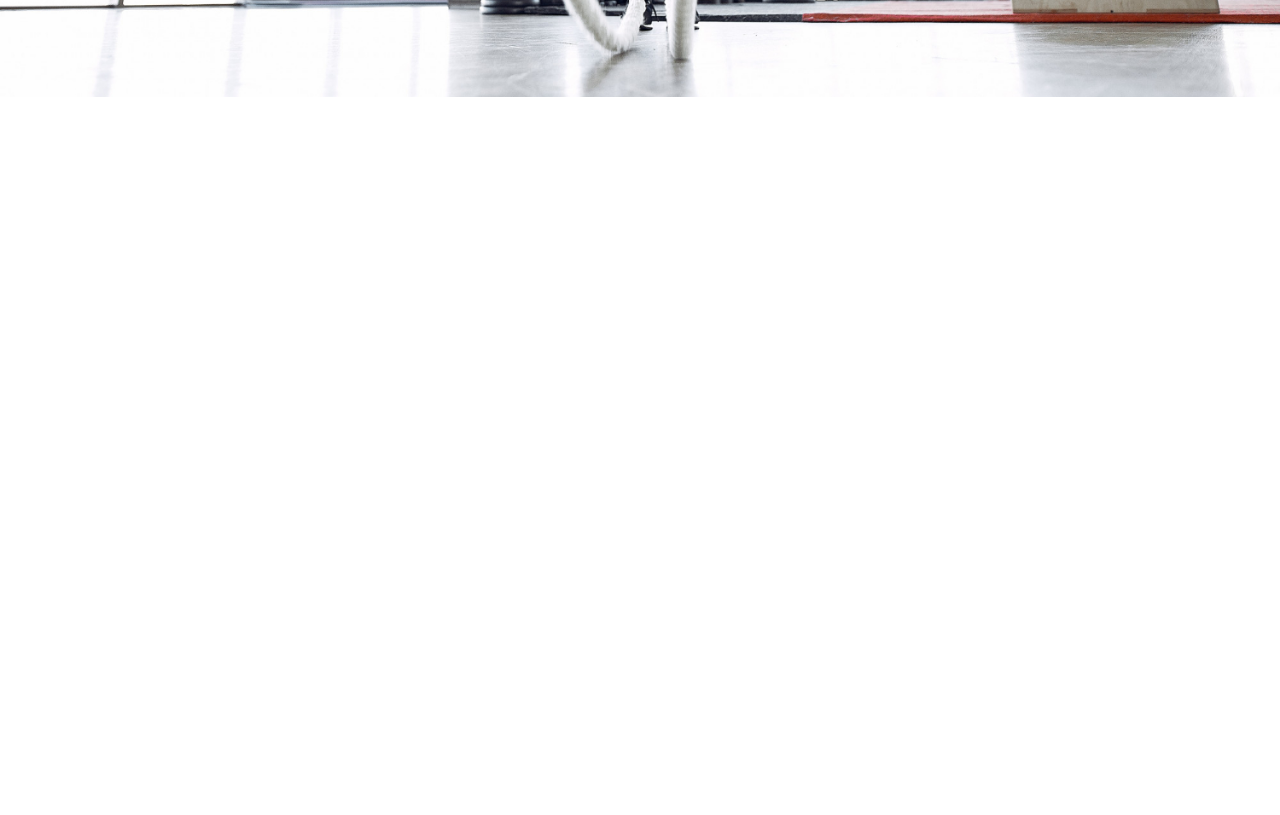
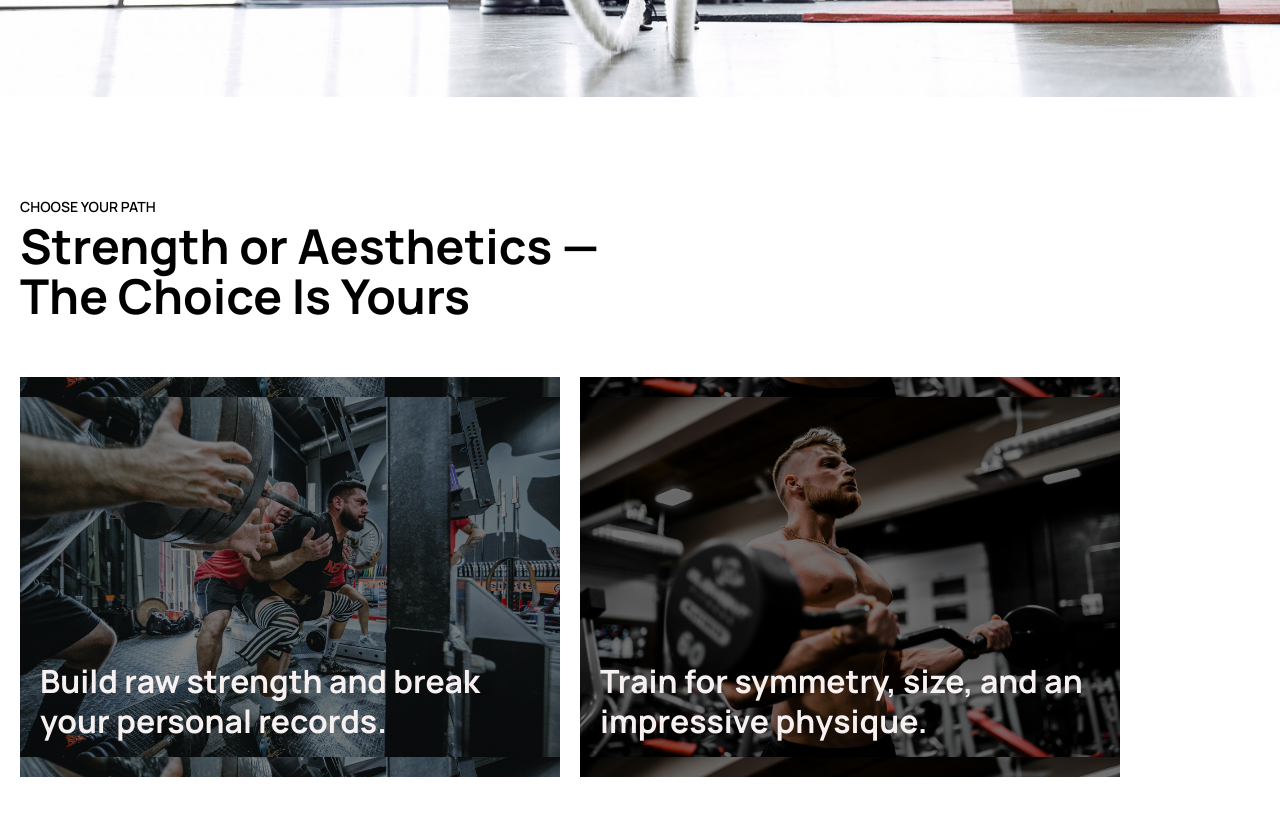
Before and after one commit to gregustomas/Learning-HTML-CSS-JS, a plain HTML site: page Gym/index.html in a window 1280 px wide. Shown: the part 623-1438 px from the top of the page. Before the commit the page ends 800 px from the top, so only its background shows below. Drawn offline with Linux system fonts and the light colour scheme.

Commit message:
Přidal jsem kickstart sekci

```diff
--- a/Gym/index.html
+++ b/Gym/index.html
@@ -33,11 +33,32 @@
      <section class="hero">
         <div class="text-container">
             <h4>Unlock your limits</h4>
-            <h1>MAKE YOUR BODY FIT & PERFECT</h1>
+            <h2>MAKE YOUR BODY FIT & PERFECT</h2>
             <a href="#" class="cta">See more!</a>
         </div>
      </section>
 
+     <!-- kickstart -->
+     <section class="kickstart">
+        <div class="text-container">
+        <h4>Choose Your Path</h4>
+        <h2>Strength or Aesthetics — The Choice Is Yours</h2>
+        </div>
+
+        <div class="features">
+            <a href="#">
+                <div class="feature powerlifting">
+                    <h3>Build raw strength and break your personal records.</h3>
+                </div>
+            </a>
+
+            <a href="#">
+                <div class="feature bodybuilding">
+                    <h3>Train for symmetry, size, and an impressive physique.</h3>
+                </div>
+            </a>
+        </div>
+     </section>
 
 
 
--- a/Gym/style.css
+++ b/Gym/style.css
@@ -7,8 +7,8 @@
     --dark: ;
 
     /* fonty */
-    --heading: bold max(48px, 4vw) / max(56px, 4vw) 'Manrope', sans-serif;
-    --subheading: bold max(32px, 3vw) / max(40px, 4vw) 'Manrope', sans-serif;
+    --heading: bold max(48px, 3vw) / max(50px, 3vw) 'Manrope', sans-serif;
+    --subheading: bold max(32px, 2vw) / max(40px, 2vw) 'Manrope', sans-serif;
     --label: 600 14px / 20px 'Manrope', sans-serif;
     --text: 500 14px / 20px 'Manrope', sans-serif;
 
@@ -198,3 +198,61 @@ section{
     width: 750px;
     }
 }
+
+/* kickstart */
+
+.kickstart{
+    display: flex;
+    flex-direction: column;
+    gap: var(--sp5);
+    max-width: 1440px;
+    margin: auto;
+}
+
+.kickstart .text-container{
+    max-width: 650px;
+}
+
+.kickstart .features{
+    display: flex;
+    flex-direction: column;
+    gap: var(--sp4);
+}
+
+.kickstart .feature{
+    width: 100%;
+    background-color: #272727;
+    color: var(--light);
+    height: 400px;
+    display: flex;
+    align-items: end;
+    padding: 20px;
+    position: relative;
+    transition: background-size 0.5s ease;
+}
+
+.kickstart .feature:hover{
+    background-size: 120%;
+}
+
+.kickstart .powerlifting{
+    background: linear-gradient(rgba(0,0,0,0.5), rgba(0,0,0,0.5)), url(./img/powerlifting.jpg);
+    background-size: 100%;
+    background-position: center;
+}
+
+.kickstart .bodybuilding{
+    background: linear-gradient(rgba(0,0,0,0.5), rgba(0,0,0,0.5)), url(./img/bodybuilding.jpg);
+    background-size: 100%;
+    background-position: center;
+}
+
+.kickstart .feature h3{
+    max-width: 500px;
+}
+
+@media (min-width: 744px){
+    .kickstart .features{
+    flex-direction: row;
+    }
+}
```
Also changed, not shown: Gym/img/bodybuilding.jpg (added), Gym/img/powerlifting.jpg (added).
